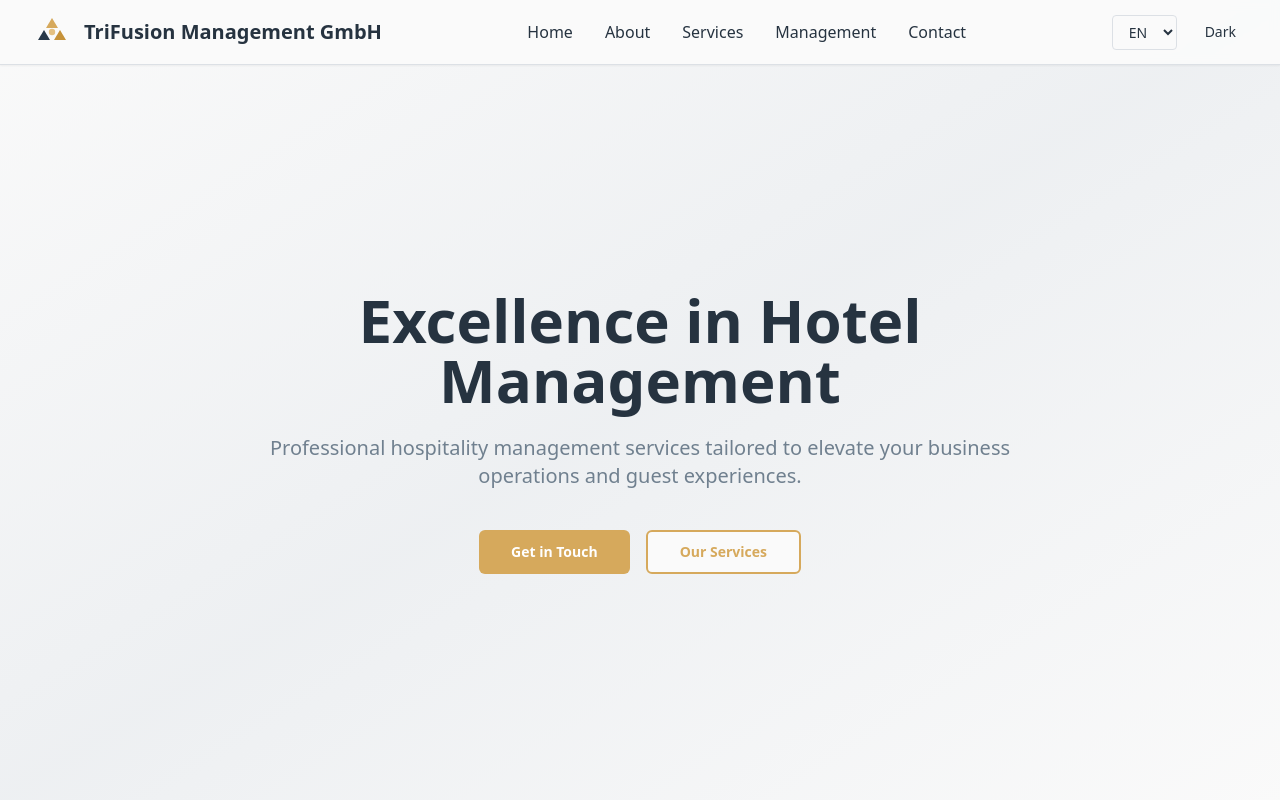
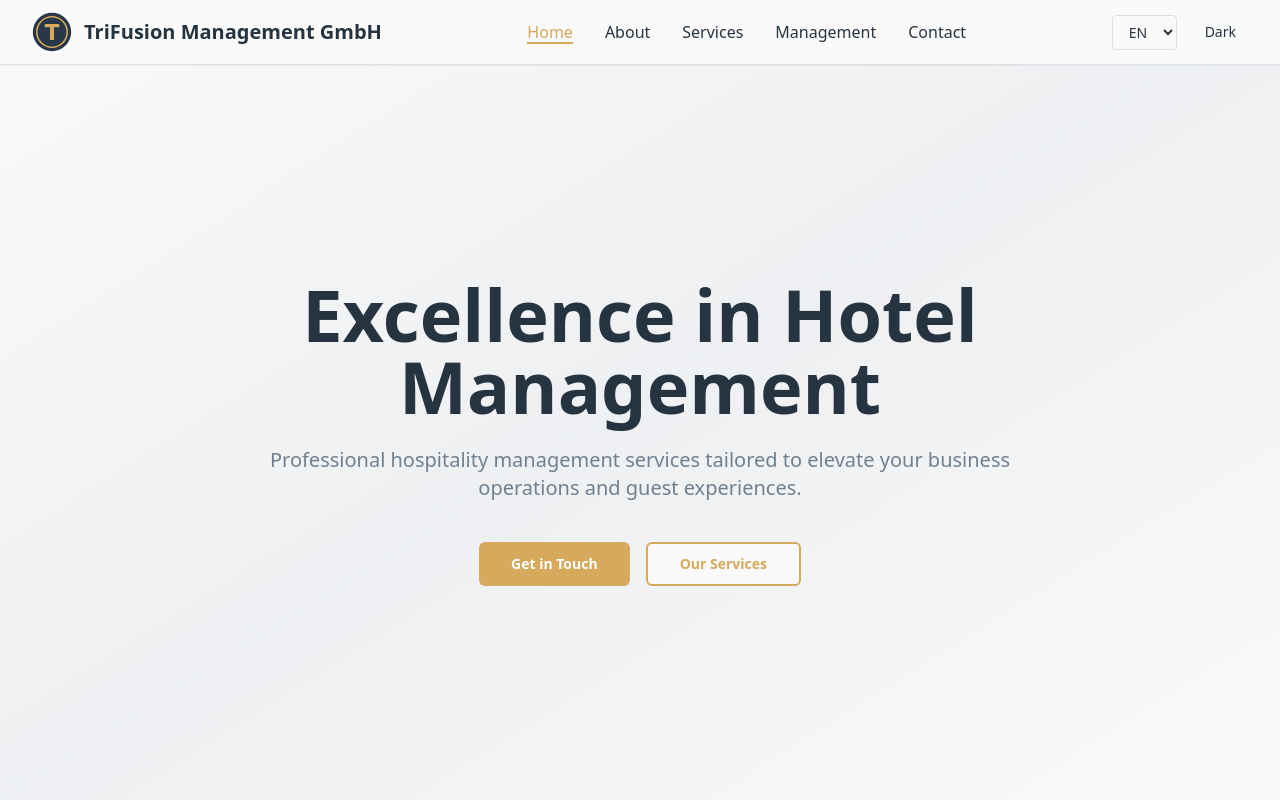
Before and after one commit to KirelosIsaac6/trifusion-showcase, a React (Vite) app: page / in a window 1280 px wide. Shown: the top 800 px of the page. Built offline with nearby package versions, Linux system fonts and the light colour scheme; the HTML template or start-up script is replaced by a standard one.

Commit message:
Update logo and navbar highlighting
Update the logo to the new design, add active section highlighting to the navbar, and increase header font sizes.

```diff
--- a/src/components/About.tsx
+++ b/src/components/About.tsx
@@ -35,7 +35,7 @@ const About = ({ language }: AboutProps) => {
       className="py-20 px-4 sm:px-6 lg:px-8 bg-muted"
     >
       <div className="container mx-auto max-w-4xl">
-        <h2 className="text-3xl sm:text-4xl font-bold text-center mb-12">
+        <h2 className="text-4xl sm:text-5xl font-bold text-center mb-12">
           <span className="text-foreground">{t.about.title} </span>
           <span className="text-gradient">{t.about.highlight}</span>
         </h2>
--- a/src/components/Contact.tsx
+++ b/src/components/Contact.tsx
@@ -86,7 +86,7 @@ const Contact = ({ language }: ContactProps) => {
       className="py-20 px-4 sm:px-6 lg:px-8"
     >
       <div className="container mx-auto max-w-4xl">
-        <h2 className="text-3xl sm:text-4xl font-bold text-center mb-4 text-gradient">
+        <h2 className="text-4xl sm:text-5xl font-bold text-center mb-4 text-gradient">
           {t.contact.title}
         </h2>
         <p className="text-center text-muted-foreground mb-12 text-base sm:text-lg">
--- a/src/components/Hero.tsx
+++ b/src/components/Hero.tsx
@@ -36,7 +36,7 @@ const Hero = ({ language }: HeroProps) => {
       className="min-h-screen flex items-center justify-center pt-16 px-4 sm:px-6 lg:px-8 bg-gradient-to-br from-background via-muted to-background"
     >
       <div className="container mx-auto text-center max-w-4xl">
-        <h1 className="text-4xl sm:text-5xl lg:text-6xl font-bold mb-6 leading-tight">
+        <h1 className="text-5xl sm:text-6xl lg:text-7xl font-bold mb-6 leading-tight">
           <span className="text-foreground">{t.hero.title}</span>
         </h1>
         <p className="text-lg sm:text-xl text-muted-foreground mb-10 max-w-3xl mx-auto leading-relaxed">
--- a/src/components/Logo.tsx
+++ b/src/components/Logo.tsx
@@ -5,28 +5,40 @@ const Logo = ({ className = "w-12 h-12" }: { className?: string }) => {
       className={className}
       xmlns="http://www.w3.org/2000/svg"
     >
-      {/* Three triangles forming a fusion symbol */}
-      <path
-        d="M50 15 L35 40 L65 40 Z"
+      {/* Outer navy circle */}
+      <circle
+        cx="50"
+        cy="50"
+        r="48"
+        fill="hsl(var(--navy))"
+        className="transition-colors duration-300"
+      />
+      {/* Gold ring */}
+      <circle
+        cx="50"
+        cy="50"
+        r="38"
+        fill="none"
+        stroke="hsl(var(--gold))"
+        strokeWidth="4"
+        className="transition-colors duration-300"
+      />
+      {/* T letter - vertical part */}
+      <rect
+        x="45"
+        y="30"
+        width="10"
+        height="40"
         fill="hsl(var(--gold))"
         className="transition-colors duration-300"
       />
-      <path
-        d="M30 45 L15 70 L45 70 Z"
-        fill="hsl(var(--navy))"
-        className="transition-colors duration-300"
-      />
-      <path
-        d="M70 45 L55 70 L85 70 Z"
-        fill="hsl(var(--gold-dark))"
-        className="transition-colors duration-300"
-      />
-      {/* Center connecting element */}
-      <circle
-        cx="50"
-        cy="50"
-        r="8"
-        fill="hsl(var(--gold-light))"
+      {/* T letter - horizontal top part */}
+      <rect
+        x="32"
+        y="30"
+        width="36"
+        height="8"
+        fill="hsl(var(--gold))"
         className="transition-colors duration-300"
       />
     </svg>
--- a/src/components/Management.tsx
+++ b/src/components/Management.tsx
@@ -45,7 +45,7 @@ const Management = ({ language }: ManagementProps) => {
       className="py-20 px-4 sm:px-6 lg:px-8 bg-muted"
     >
       <div className="container mx-auto max-w-5xl">
-        <h2 className="text-3xl sm:text-4xl font-bold text-center mb-4 text-gradient">
+        <h2 className="text-4xl sm:text-5xl font-bold text-center mb-4 text-gradient">
           {t.management.title}
         </h2>
         <p className="text-center text-muted-foreground mb-12 max-w-2xl mx-auto text-base sm:text-lg">
--- a/src/components/Navigation.tsx
+++ b/src/components/Navigation.tsx
@@ -1,4 +1,4 @@
-import { useState } from "react";
+import { useState, useEffect } from "react";
 import { Button } from "@/components/ui/button";
 import { Menu, X } from "lucide-react";
 import Logo from "./Logo";
@@ -18,6 +18,7 @@ const Navigation = ({
   setLanguage,
 }: NavigationProps) => {
   const [mobileMenuOpen, setMobileMenuOpen] = useState(false);
+  const [activeSection, setActiveSection] = useState("home");
   const t = translations[language];
 
   const navLinks = [
@@ -27,6 +28,31 @@ const Navigation = ({
     { href: "#management", label: t.nav.management },
     { href: "#contact", label: t.nav.contact },
   ];
+
+  useEffect(() => {
+    const handleScroll = () => {
+      const sections = navLinks.map((link) => link.href.substring(1));
+      const scrollPosition = window.scrollY + 100;
+
+      for (const section of sections) {
+        const element = document.getElementById(section);
+        if (element) {
+          const offsetTop = element.offsetTop;
+          const offsetBottom = offsetTop + element.offsetHeight;
+
+          if (scrollPosition >= offsetTop && scrollPosition < offsetBottom) {
+            setActiveSection(section);
+            break;
+          }
+        }
+      }
+    };
+
+    window.addEventListener("scroll", handleScroll);
+    handleScroll();
+
+    return () => window.removeEventListener("scroll", handleScroll);
+  }, []);
 
   return (
     <nav className="fixed top-0 left-0 right-0 z-50 bg-background/95 backdrop-blur-sm border-b border-border shadow-sm">
@@ -43,15 +69,22 @@ const Navigation = ({
 
           {/* Desktop Navigation */}
           <div className="hidden md:flex items-center space-x-8">
-            {navLinks.map((link) => (
+            {navLinks.map((link) => {
+              const isActive = activeSection === link.href.substring(1);
+              return (
                 <a
                   key={link.href}
                   href={link.href}
-                className="text-foreground hover:text-gold transition-colors duration-300 relative after:absolute after:bottom-0 after:left-0 after:w-full after:h-0.5 after:bg-gold after:scale-x-0 after:origin-right after:transition-transform after:duration-300 hover:after:scale-x-100 hover:after:origin-left font-medium"
+                  className={`transition-colors duration-300 relative after:absolute after:bottom-0 after:left-0 after:w-full after:h-0.5 after:bg-gold after:transition-transform after:duration-300 font-medium ${
+                    isActive
+                      ? "text-gold after:scale-x-100"
+                      : "text-foreground hover:text-gold after:scale-x-0 after:origin-right hover:after:scale-x-100 hover:after:origin-left"
+                  }`}
                 >
                   {link.label}
                 </a>
-            ))}
+              );
+            })}
           </div>
 
           {/* Right Side Controls */}
@@ -96,16 +129,21 @@ const Navigation = ({
       {mobileMenuOpen && (
         <div className="md:hidden border-t border-border bg-background">
           <div className="px-4 py-4 space-y-3">
-            {navLinks.map((link) => (
+            {navLinks.map((link) => {
+              const isActive = activeSection === link.href.substring(1);
+              return (
                 <a
                   key={link.href}
                   href={link.href}
                   onClick={() => setMobileMenuOpen(false)}
-                className="block py-2 text-foreground hover:text-gold transition-colors font-medium"
+                  className={`block py-2 transition-colors font-medium ${
+                    isActive ? "text-gold" : "text-foreground hover:text-gold"
+                  }`}
                 >
                   {link.label}
                 </a>
-            ))}
+              );
+            })}
           </div>
         </div>
       )}
--- a/src/components/Services.tsx
+++ b/src/components/Services.tsx
@@ -36,7 +36,7 @@ const Services = ({ language }: ServicesProps) => {
       className="py-20 px-4 sm:px-6 lg:px-8"
     >
       <div className="container mx-auto">
-        <h2 className="text-3xl sm:text-4xl font-bold text-center mb-4">
+        <h2 className="text-4xl sm:text-5xl font-bold text-center mb-4">
           <span className="text-foreground">{t.services.title} </span>
           <span className="text-gradient">{t.services.highlight}</span>
         </h2>
```
Lines whose indentation alone changed are shown as unchanged.
